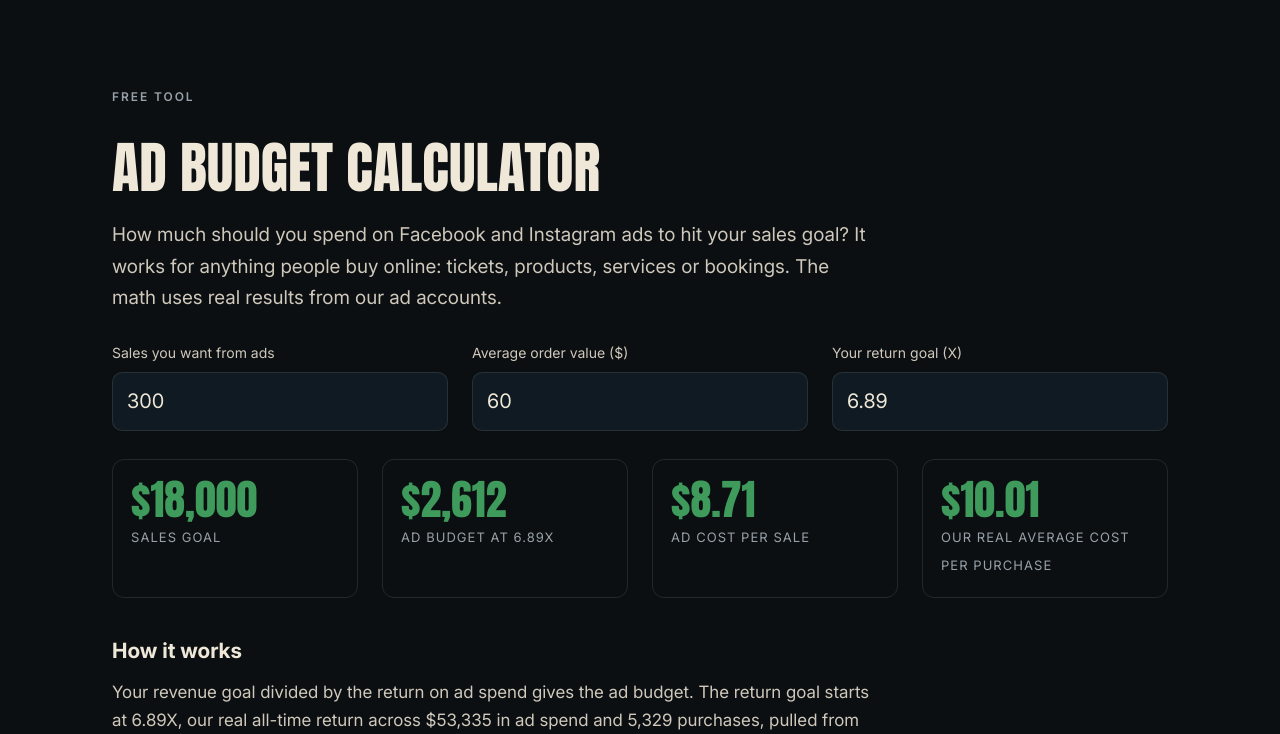
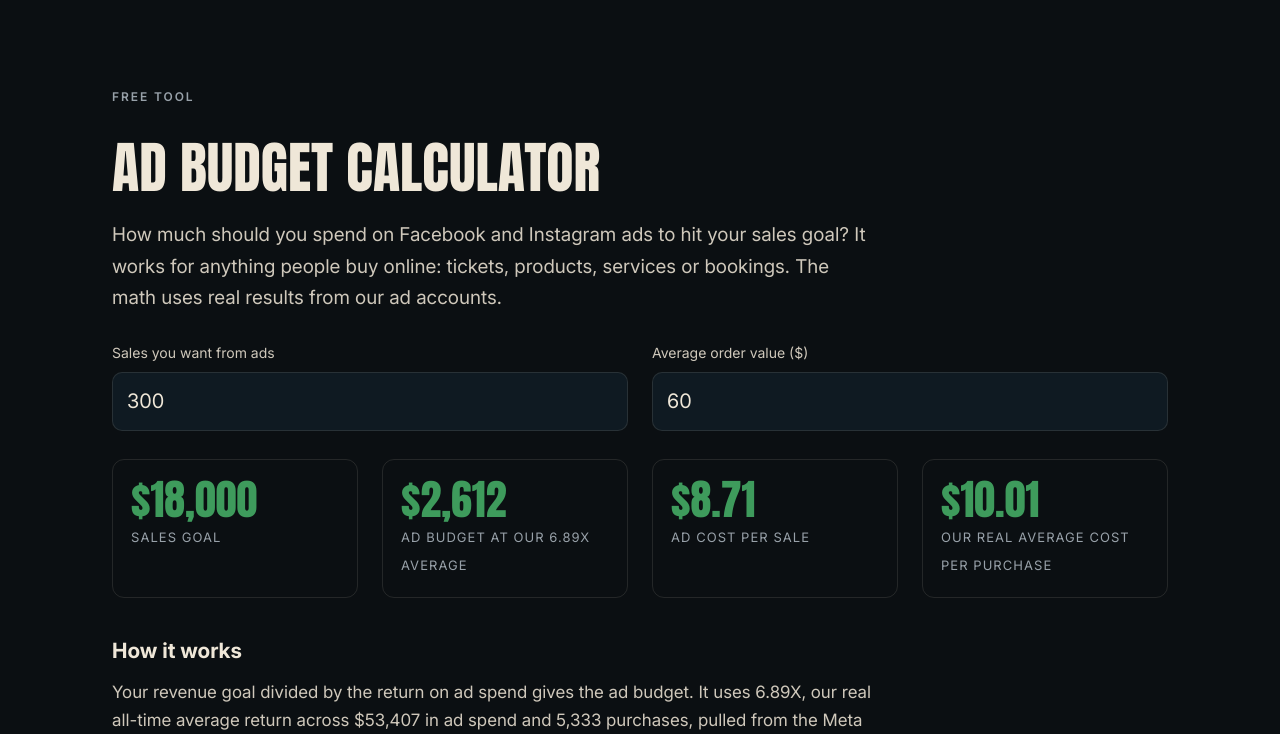
Before and after one commit to jplantroas-cmd/jplant-site, a plain HTML site: page tools/ad-budget-calculator/index.html in a window 1280 px wide. Shown: the part 66-800 px from the top of the page. Drawn offline with Linux system fonts and the light colour scheme.

Commit message:
Calculator: use real average return, remove return goal input
Co-Authored-By: Claude Opus 5.5 <noreply@anthropic.com>
Claude-Session: https://claude.ai/code/session_01NnRQufbSbe7XDgAx2AYf8j

```diff
--- a/js/calc.js
+++ b/js/calc.js
@@ -1,7 +1,7 @@
 (function(){var f=document.getElementById('calc');if(!f)return;var o=document.getElementById('calc-out');
-var CPA=parseFloat(f.dataset.cpa);
+var CPA=parseFloat(f.dataset.cpa),R=parseFloat(f.dataset.roas);
 function $(n){return '$'+Math.round(n).toLocaleString('en-US')}
 function v(id,d){var x=parseFloat(document.getElementById(id).value);return x>0?x:d}
-function run(){var s=v('c-sales',0),p=v('c-price',0),r=v('c-roas',1);var rev=s*p,bud=rev/r;
-o.innerHTML='<div class="stat-row"><div><b>'+$(rev)+'</b><span>sales goal</span></div><div><b>'+$(bud)+'</b><span>ad budget at '+r+'X</span></div><div><b>'+(s?'$'+(bud/s).toFixed(2):'$0')+'</b><span>ad cost per sale</span></div><div><b>$'+CPA.toFixed(2)+'</b><span>our real average cost per purchase</span></div></div>';}
+function run(){var s=v('c-sales',0),p=v('c-price',0),r=R;var rev=s*p,bud=rev/r;
+o.innerHTML='<div class="stat-row"><div><b>'+$(rev)+'</b><span>sales goal</span></div><div><b>'+$(bud)+'</b><span>ad budget at our '+r+'X average</span></div><div><b>'+(s?'$'+(bud/s).toFixed(2):'$0')+'</b><span>ad cost per sale</span></div><div><b>$'+CPA.toFixed(2)+'</b><span>our real average cost per purchase</span></div></div>';}
 f.addEventListener('input',run);run();})();
--- a/tools/ad-budget-calculator/index.html
+++ b/tools/ad-budget-calculator/index.html
@@ -7,11 +7,10 @@
 <form class="calc" id="calc" data-roas="6.89" data-cpa="10.01">
 <label>Sales you want from ads<input type="number" id="c-sales" min="1" value="300" inputmode="numeric"></label>
 <label>Average order value ($)<input type="number" id="c-price" min="1" step="0.01" value="60" inputmode="decimal"></label>
-<label>Your return goal (X)<input type="number" id="c-roas" min="0.5" step="0.1" value="6.89" inputmode="decimal"></label>
 </form>
 <div class="calc-out" id="calc-out" aria-live="polite"></div>
 <h2>How it works</h2>
-<p>Your revenue goal divided by the return on ad spend gives the ad budget. The return goal starts at 6.89X, our real all-time return across $53,335 in ad spend and 5,329 purchases, pulled from the Meta ad accounts. Change it to plan for a lower or higher return.</p>
+<p>Your revenue goal divided by the return on ad spend gives the ad budget. It uses 6.89X, our real all-time average return across $53,407 in ad spend and 5,333 purchases, pulled from the Meta ad accounts.</p>
 <p>Return on ad spend means revenue from the ads divided by what the ads cost. At 6.89X, every $1 in ads brought back $6.89 in sales.</p>
 <h2>What moves the number</h2>
 <p>Tracking that counts every purchase, a plan for the whole sales window, fresh ads, and money moved daily toward the ads that sell. Weak tracking alone can make a good campaign look like a loser.</p>
```
